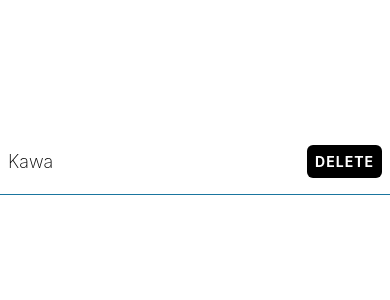
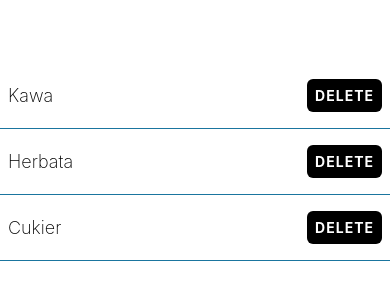
Before and after one commit to kropidlowska-okraska/taskly, a React Native app: screen / in a window 390 px wide. Shown: the part 260-560 px from the top of the page. Built offline with nearby package versions, Linux system fonts and the light colour scheme.

Commit message:
Add ShoppingListItem component

```diff
--- a/App.tsx
+++ b/App.tsx
@@ -1,33 +1,12 @@
-import { StatusBar } from "expo-status-bar";
-import { StyleSheet, Text, View, TouchableOpacity, Alert } from "react-native";
-import { theme } from "./theme";
+import { StyleSheet, View } from "react-native";
+import { ShoppingListItem } from "./components/ShoppingListItem";
 
 export default function App() {
-  const handleDelete = () => {
-    Alert.alert("Delete", "Are you sure you want to delete this item?", [
-      { text: "Cancel", style: "cancel" },
-      {
-        text: "Delete",
-        onPress: () => console.log("I am deleting"),
-        style: "destructive",
-      },
-    ]);
-  };
-
   return (
     <View style={styles.container}>
-      <View style={styles.itemContainer}>
-        <Text style={styles.itemText}>Kawa</Text>
-        <TouchableOpacity
-          style={styles.button}
-          onPress={handleDelete}
-          accessibilityRole="button"
-          activeOpacity={0.8}
-        >
-          <Text style={styles.buttonText}>Delete</Text>
-        </TouchableOpacity>
-      </View>
-      <StatusBar style="auto" />
+      <ShoppingListItem name="Kawa" />
+      <ShoppingListItem name="Herbata" />
+      <ShoppingListItem name="Cukier" />
     </View>
   );
 }
@@ -38,25 +17,4 @@ const styles = StyleSheet.create({
     backgroundColor: "#fff",
     justifyContent: "center",
   },
-  itemContainer: {
-    borderBottomWidth: 1,
-    borderBottomColor: "#1a759f",
-    paddingHorizontal: 8,
-    paddingVertical: 16,
-    flexDirection: "row",
-    justifyContent: "space-between",
-    alignItems: "center",
-  },
-  itemText: { fontSize: 18, fontWeight: 200 },
-  button: {
-    backgroundColor: theme.colorBlack,
-    padding: 8,
-    borderRadius: 6,
-  },
-  buttonText: {
-    color: theme.colorWhite,
-    fontWeight: "bold",
-    textTransform: "uppercase",
-    letterSpacing: 1,
-  },
 });
--- /dev/null
+++ b/components/ShoppingListItem.tsx
@@ -0,0 +1,57 @@
+import { StyleSheet, Text, View, TouchableOpacity, Alert } from "react-native";
+import { theme } from "../theme";
+
+type Props = {
+  name: string;
+};
+
+export function ShoppingListItem({ name }: Props) {
+  const handleDelete = () => {
+    Alert.alert("Delete", `Are you sure you want to delete ${name}?`, [
+      { text: "Cancel", style: "cancel" },
+      {
+        text: "Delete",
+        onPress: () => console.log("I am deleting"),
+        style: "destructive",
+      },
+    ]);
+  };
+
+  return (
+    <View style={styles.itemContainer}>
+      <Text style={styles.itemText}>{name}</Text>
+      <TouchableOpacity
+        style={styles.button}
+        onPress={handleDelete}
+        accessibilityRole="button"
+        activeOpacity={0.8}
+      >
+        <Text style={styles.buttonText}>Delete</Text>
+      </TouchableOpacity>
+    </View>
+  );
+}
+
+const styles = StyleSheet.create({
+  itemContainer: {
+    borderBottomWidth: 1,
+    borderBottomColor: "#1a759f",
+    paddingHorizontal: 8,
+    paddingVertical: 16,
+    flexDirection: "row",
+    justifyContent: "space-between",
+    alignItems: "center",
+  },
+  itemText: { fontSize: 18, fontWeight: 200 },
+  button: {
+    backgroundColor: theme.colorBlack,
+    padding: 8,
+    borderRadius: 6,
+  },
+  buttonText: {
+    color: theme.colorWhite,
+    fontWeight: "bold",
+    textTransform: "uppercase",
+    letterSpacing: 1,
+  },
+});
```
